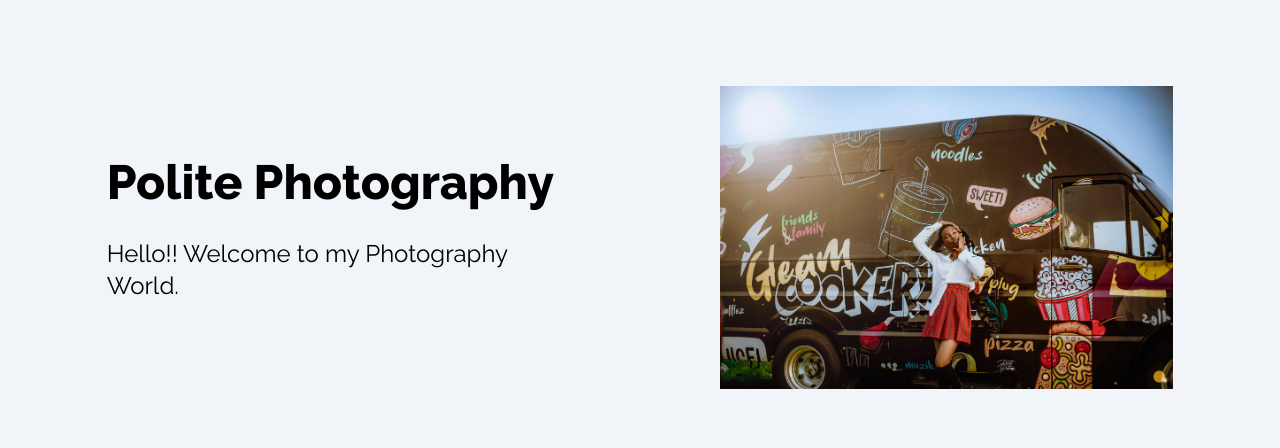
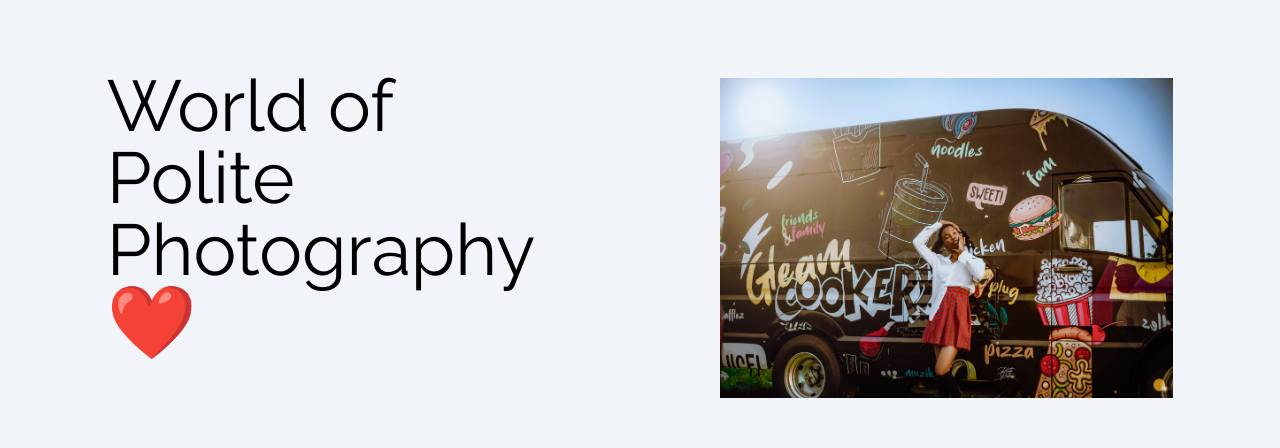
Before and after one commit to Mimisax-pixel/polite-photo, a React (Vite) app: page / in a window 1280 px wide. Shown: the part 151-599 px from the top of the page. Built offline with nearby package versions, Linux system fonts and the light colour scheme.

Commit message:
third commit

```diff
--- a/src/scenes/about/index.tsx
+++ b/src/scenes/about/index.tsx
@@ -11,7 +11,7 @@ const AboutMe = ({setselectedPage}: Props) => {
   return <section id = "AboutMe" className="gap-16 bg-slate-100 py-10 md:h-full md:pb-0">
   <div className="md:flex mx-auto w-5/6 items-center justify-center md:h-5/6">
 
-     <motion.div className="z-10 mt-32 md:basis-3/5" initial= "hidden" whileInView="visible" viewport={{once: true, amount: 0.5,}} transition={{duration: 2}} variants={{hidden:{opacity:0, x:-300}, visible:{opacity: 1, x:0}}}>
+     <div className="z-10 mt-32 md:basis-3/5">
         <div className="md:-mt-20">
 
               <h1 className="text-5xl font-bold">About Me</h1>
@@ -25,9 +25,9 @@ const AboutMe = ({setselectedPage}: Props) => {
                 His creative work has been published in magazines like Vogue and Harper’s Bazaar. His website has a
                 journalistic atmosphere, allowing us to see intimate and detailed moments. He has 2 years experi
                 ience in the field of photography.</p>
-     </motion.div>
+     </div>
    <div className="flex basis-3/5 justify-center md:z-10 md:ml-40 md:mt-16 md:justify-items-end">
-    <img src={Polite} className="w-80 h-80 rounded-lg object-fit" />
+    <img src={Polite} className="w-80 h-80 object-fit" />
 
   </div>
   </div>
--- a/src/scenes/contactus/index.tsx
+++ b/src/scenes/contactus/index.tsx
@@ -12,7 +12,7 @@ const ContactUs = ({setselectedPage}: Props) => {
     <div id="Contact" className="w-full h-screen bg-yellow-500 p-4 text-white">
       <div className="flex flex-col p-4 justify-center max-w-screen-lg mx-auto h-full">
         <div className="pt-10">
-          <p className="text-5xl md:text-4xl font-bold border-white">Contact</p>
+          <p className="text-5xl md:text-4xl font-bold border-white">Let's connect <span role="img" aria-label="love">🫶</span></p>
           <p className="py-6 text-white">Send Me a Message</p>
         </div>
         <div className="flex justify-center items-center ">
--- a/src/scenes/home/index.tsx
+++ b/src/scenes/home/index.tsx
@@ -10,29 +10,30 @@ type Props = {
 
 const Home = ({ setselectedPage }: Props) => {
     const isAboveMeduimScreens = useMediaQuery ("(min-width: 1060px)");
-  return <section id = "Home" className="gap-16 bg-slate-100 py-10 md:h-full md:pb-0">
-    <motion.div className="md:flex mx-auto flex  w-5/6 items-center justify-center md:h-5/6" onViewportEnter={() => setselectedPage(SelectedPage.Home)}>
 
-       <motion.div className="z-10 mt-32 md:basis-3/5" initial= "hidden" whileInView="visible" viewport={{once: true, amount: 0.5,}} transition={{duration: 1}} variants={{hidden:{opacity:0, x:-300}, visible:{opacity: 1, x:0}}}>
-          <div className="md:-mt-20">
+    return <section id = "AboutMe" className="gap-16 bg-slate-100 py-10 md:h-full md:pb-0">
+  <div className="md:flex mx-auto w-5/6 items-center justify-center md:h-5/6">
 
-                <h1 className="text-5xl font-extrabold">Polite Photography</h1>
-            </div>
-
-            <p className="mt-8 text-2xl sm:text-start text-start md:text-start">
-                  Hello!! Welcome to my Photography World.</p>
-       </motion.div>
-
-     <div className="flex basis-3/5 justify-center md:z-10 md:ml-40 md:mt-16 md:justify-items-end max-h-96">
-      <img src={Miracle} />
-
-    </div>
-    </motion.div>
+     <div className="z-10 mt-32 md:basis-3/5" >
+        <div className="md:-mt-20">
 
 
 
+          </div>
 
-  </section>;
+          <h1 className="mb-8 text-2xl text-start md:text-start md:text-7xl">
+                World of Polite Photography <span role="img" aria-label="love">❤️</span></h1>
+     </div>
+   <div className="flex basis-3/5 justify-center md:z-10 md:ml-40 md:mt-16 md:justify-items-end">
+    <img src={Miracle} className=" h-80 object-fit" />
+
+  </div>
+  </div>
+
+
+
+</section>;
+
 };
 
 export default Home;
--- a/src/scenes/navbar/link.tsx
+++ b/src/scenes/navbar/link.tsx
@@ -20,7 +20,7 @@ const Link = ({page,
     className={`${selectedPage === lowerCasePage ? "text-gray-100" : ""}
     transition duration-500 hover:text-red-500 cursor-pointer`}
     href={`#${lowerCasePage}`}
-    onClick={ () => setSelectedPage(lowerCasePage)}
+    onClick={() => setSelectedPage(lowerCasePage)}
 
     >
         {page}
--- a/src/scenes/portfolio/index.tsx
+++ b/src/scenes/portfolio/index.tsx
@@ -48,7 +48,7 @@ type Props = {
 
 const Portfolio = ({setselectedPage}: Props) => {
     // const isAboveMeduimScreens = useMediaQuery ("(min-width: 1060px)");
-  return <section id="Portfolio" className="mx-auto min-h-full w-5/6 py-20 text-5xl font-bold">Portfolio
+  return <section id="Portfolio" className="mx-auto min-h-full w-5/6 py-20 text-5xl mt-5 font-bold">Portfolio
    <div>
     <h1 className="basis-3/5 text-2xl font-light md:w-3/5">Take a look at these wonderful Pictures taken by Me</h1>
    </div>
```
